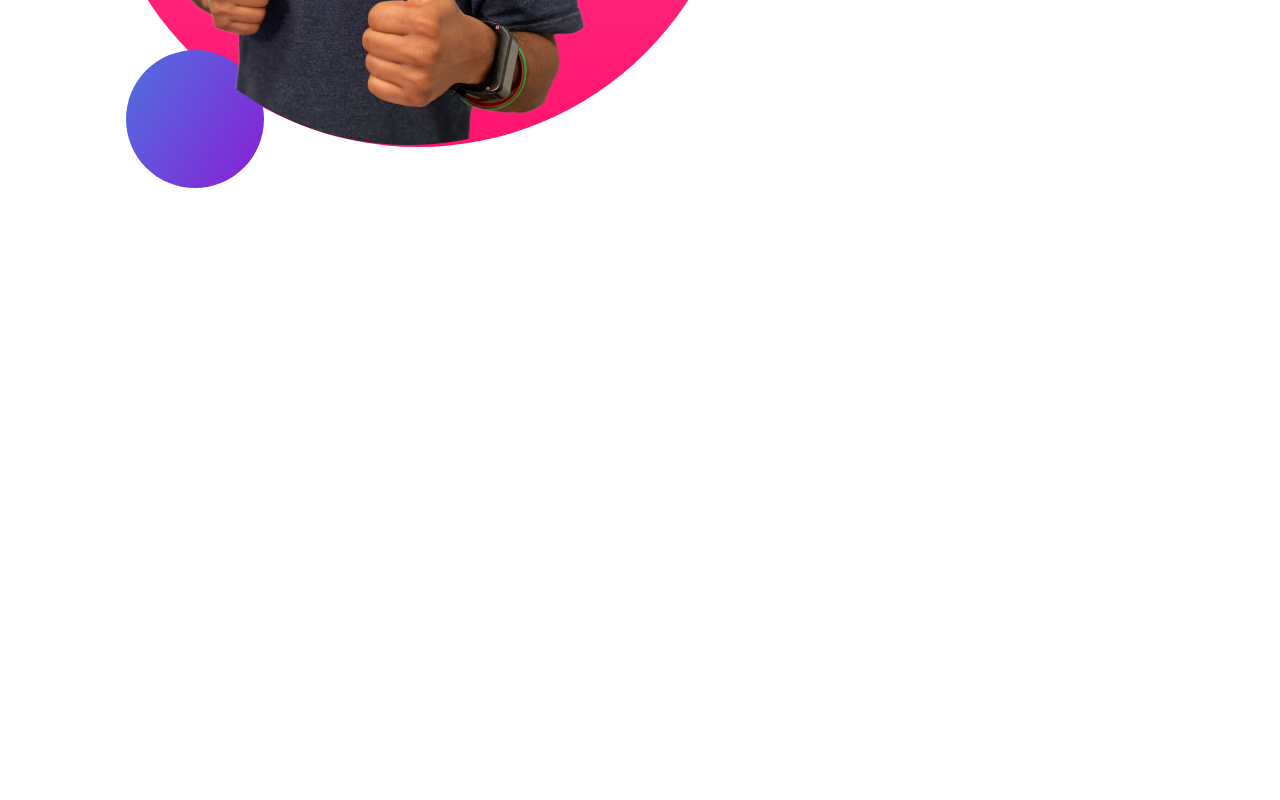
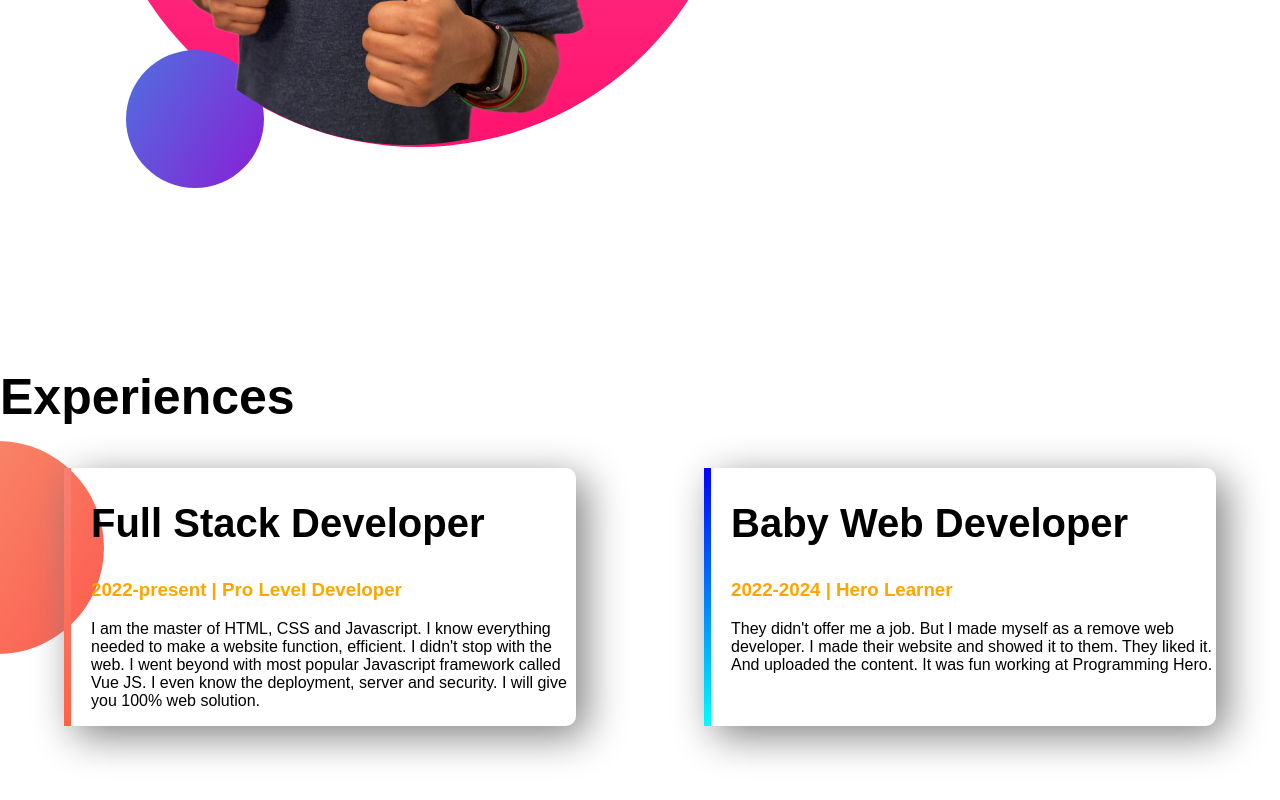
Before and after one commit to mahfuzahmed44/developer-portfolio, a plain HTML site: page index.html in a window 1280 px wide. Shown: the part 1228-2028 px from the top of the page. Before the commit the page ends 1596 px from the top, so only its background shows below. Drawn offline with Linux system fonts and the light colour scheme.

Commit message:
some experience

```diff
--- a/index.html
+++ b/index.html
@@ -9,10 +9,10 @@
 </head>
 
 <body>
-    <section class="top-banner">
+    <section class="top-banner flexible-container">
         <div class="half-width">
             <h1>Welcome To</h1>
-            <h1><span class="ami-nai">jhankar mahabub</span> world!</h1>
+            <h1><span class="orange-color">jhankar mahabub</span> world!</h1>
             <h3>build climber and train stopper</h3>
             <p>You might saw me jumping, climbing buildings, and stopping trains. But nobody pays me a dime for that
                 work.
@@ -25,7 +25,7 @@
             <img src="images/jonkar-pic-with-bg.png" alt="">
         </div>
     </section>
-    <section class="dream-big">
+    <section class="dream-big flexible-container">
         <div class="half-width">
             <img src="images/jhankar2.png" alt="">
         </div>
@@ -37,6 +37,26 @@
             <a class="link-batton" target="_blank" href="">DOWNLOAD RESUME</a>
         </div>
     </section>
+    <section class="experience-area">
+        <h1>Experiences</h1>
+        <div class="flexible-container">
+            <div id="full-stack-experirnce" class="experience-item">
+                <h2>Full Stack Developer</h2>
+                <h3 class="orange-color">2022-present | Pro Level Developer</h3>
+                <p>I am the master of HTML, CSS and Javascript. I know everything needed to make a website function,
+                    efficient. I didn't stop with the web. I went beyond with most popular Javascript framework called
+                    Vue
+                    JS. I even know the deployment, server and security. I will give you 100% web solution.</p>
+            </div>
+            <div id="web-dev-experience" class="experience-item">
+                <h2>Baby Web Developer</h2>
+                <h3 class="orange-color">2022-2024 | Hero Learner</h3>
+                <p>They didn't offer me a job. But I made myself as a remove web developer. I made their website and
+                    showed
+                    it to them. They liked it. And uploaded the content. It was fun working at Programming Hero.</p>
+            </div>
+        </div>
+    </section>
 </body>
 
 </html>
--- a/style.css
+++ b/style.css
@@ -7,11 +7,15 @@ h1 {
     font-size: 50px;
 }
 
-.ami-nai {
+h2 {
+    font-size: 40px;
+}
+
+.orange-color {
     color: orange;
 }
 
-section {
+.flexible-container {
     display: flex;
     margin-bottom: 150px;
 }
@@ -40,3 +44,32 @@ section {
     background-repeat: no-repeat;
     background-position: right;
 }
+
+.experience-area {
+    background-image: url(images/exp-bg.png);
+    background-repeat: no-repeat;
+    background-position: left;
+}
+
+.experience-item {
+    border-radius: 10px;
+    width: 40%;
+    margin-left: 5%;
+    margin-right: 5%;
+    padding-left: 20px;
+    box-shadow: 10px 10px 40px grey;
+}
+
+#web-dev-experience {
+    border-left: 7px solid;
+    border-image: linear-gradient(blue, cyan);
+    border-image-slice: 1;
+
+}
+
+#full-stack-experirnce {
+    border-left: 7px solid;
+    border-image: linear-gradient(salmon, tomato);
+    border-image-slice: 1;
+
+}
```
